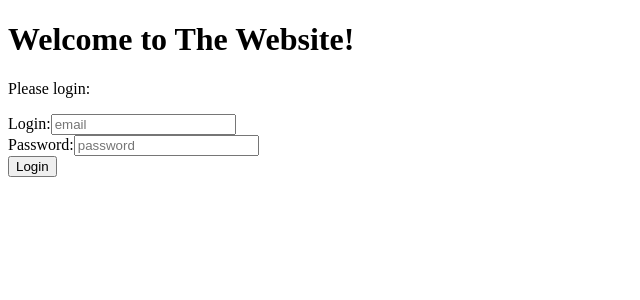
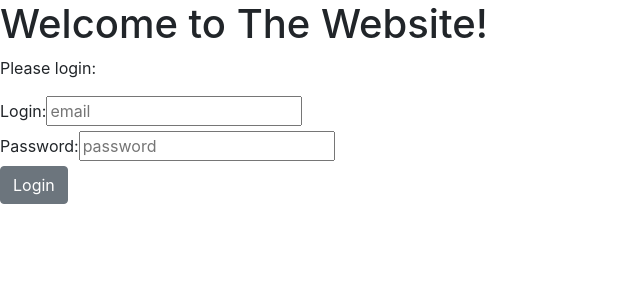
Before and after one commit to keirankozlowski/VCP-test, a React (Create React App) app in the folder client/: page / in a window 1280 px wide. Shown: the top 300 px of the page, without its empty margins (0-640 px from the left). Built offline with nearby package versions, Linux system fonts and the light colour scheme.

Commit message:
Added reactstrap

```diff
--- a/client/package.json
+++ b/client/package.json
@@ -4,12 +4,14 @@
   "private": true,
   "dependencies": {
     "axios": "^0.18.0",
+    "bootstrap": "^4.1.3",
     "react": "^16.6.3",
     "react-dom": "^16.6.3",
     "react-redux": "^5.1.1",
     "react-router": "^4.3.1",
     "react-router-dom": "^4.3.1",
     "react-scripts": "2.1.1",
+    "reactstrap": "^6.5.0",
     "redux-form": "^7.4.2",
     "redux-thunk": "^2.3.0"
   },
--- a/client/src/index.js
+++ b/client/src/index.js
@@ -9,6 +9,8 @@ import App from "./components/App";
 import LoginView from './views/LoginView';
 import NonAuthenticatedView from './views/NonAuthenticatedView';
 import AuthenticatedView from './views/AuthenticatedView';
+
+import 'bootstrap/dist/css/bootstrap.min.css';
 
 ReactDOM.render(
   <Router>
--- a/client/src/views/LoginView.js
+++ b/client/src/views/LoginView.js
@@ -1,4 +1,5 @@
 import React, { Component } from "react";
+import { Button } from 'reactstrap';
 
 class LoginView extends Component {
   constructor(props) {
@@ -48,7 +49,7 @@ class LoginView extends Component {
               onChange={this.handleInput}
             />
           </div>
-          <button type="submit">Login</button>
+          <Button type="submit">Login</Button>
         </form>
       </div>
     );
```
Also changed, not shown: 1 other file (tests, documents, lock files or other folders).
